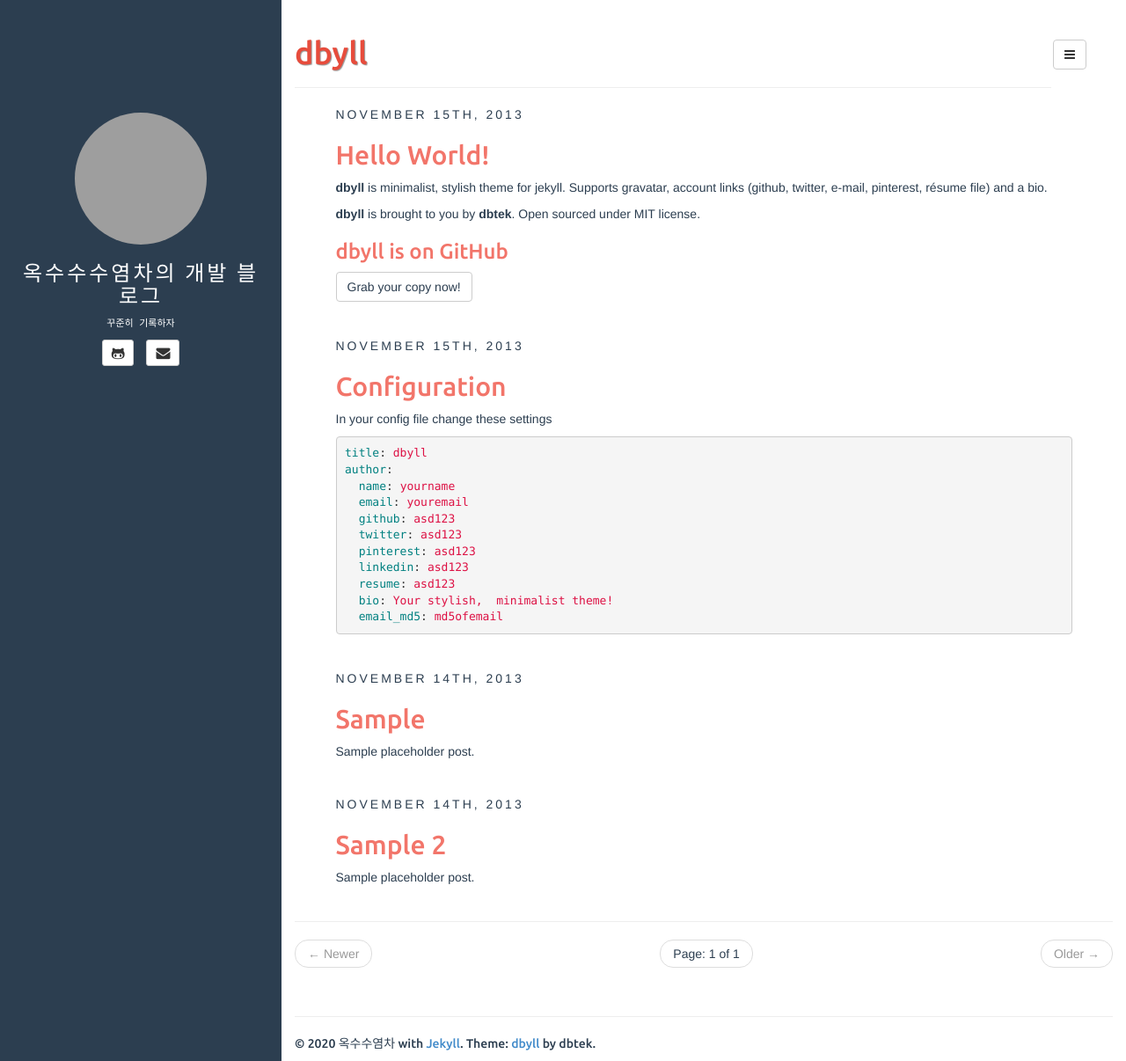
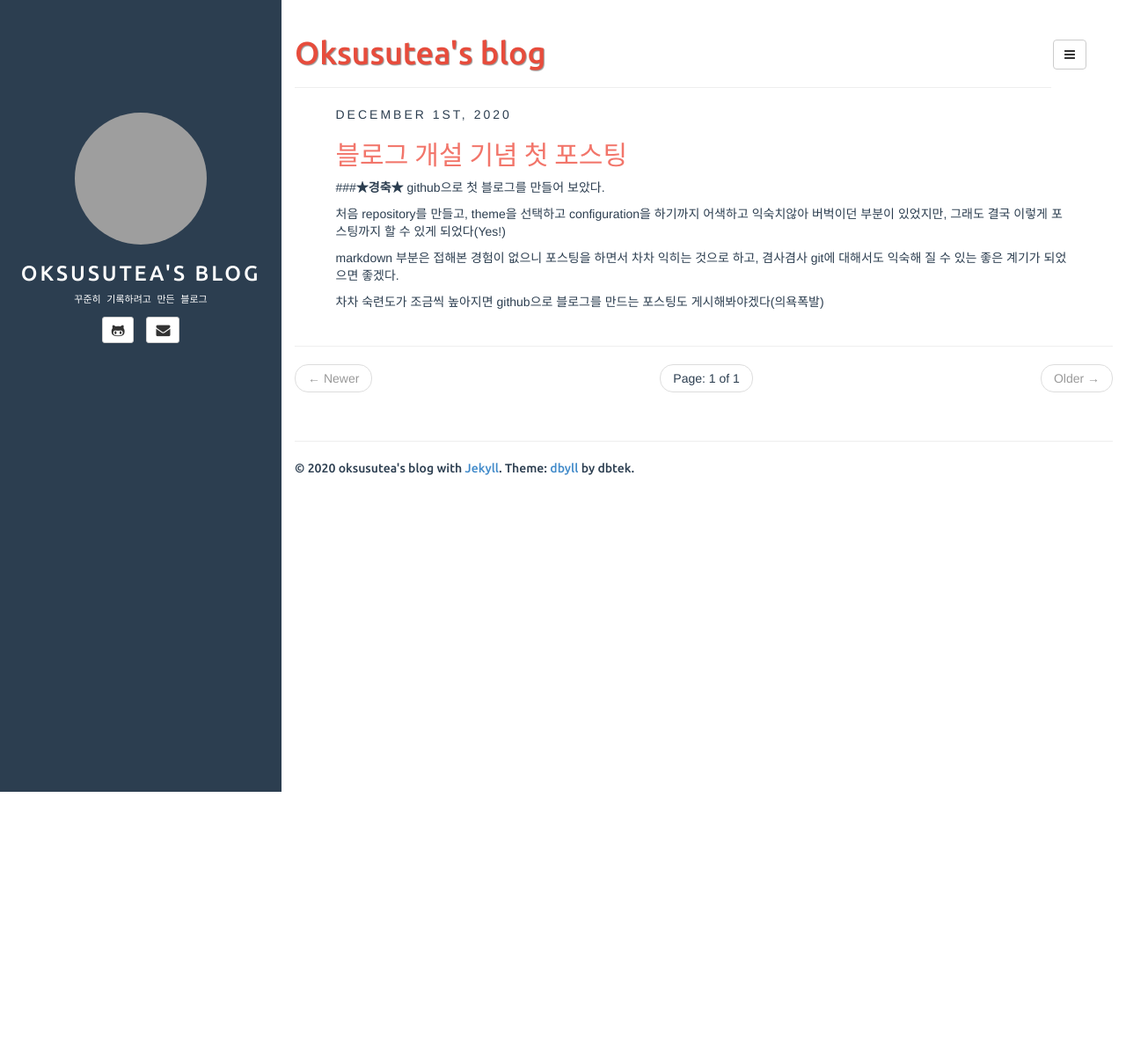
Before and after one commit to oksusutea/oksusutea.github.io, a Jekyll site: the page built from index.html, in a window 1280 px wide and 1206 px high. Shown: the whole window at 88% size. Built offline with Jekyll 4.4.1, drawn with Linux system fonts in a browser that asks for light colours; the list of posts is cut into pages by our own code; grey boxes are pictures that could not be loaded.

```diff
--- a/_config.yml
+++ b/_config.yml
@@ -7,23 +7,23 @@ highlighter: rouge
 markdown: kramdown
 disqus: dbyll
 google_analytics: dbyll
-title: 옥수수수염차의 개발 블로그
+title: Oksusutea's Blog
 
 defaults:
   -
     scope:
       path: "" # empty string for all files
     values:
-      title: dbyll
+      title: Oksusutea's blog
 
 description: Stylish Jekyll Theme
 author:
-  name: 옥수수염차
+  name: oksusutea's blog
   email: cjkim0118@gmail.com
   github: oksusutea
-  bio: 꾸준히 기록하자
+  bio: 꾸준히 기록하려고 만든 블로그
 
-rss_path: feed.xml
+
 categories_path: categories.html
 tags_path: tags.html
 
--- a/_posts/2013-11-14-sample-2.md
+++ /dev/null
@@ -1,11 +0,0 @@
----
-layout: post
-title: Sample 2
-categories: [general, demo, sample]
-tags: [demo, dbyll, dbtek, sample2]
-description: Sample placeholder post.
----
-
-Lorem ipsum dolor sit amet,  consectetur adipisicing elit,  sed do eiusmod tempor incididunt ut labore et dolore magna aliqua. Ut enim ad minim veniam,  quis nostrud exercitation ullamco laboris nisi ut aliquip ex ea commodo consequat. Duis aute irure dolor in reprehenderit in voluptate velit esse cillum dolore eu fugiat nulla pariatur. Excepteur sint occaecat cupidatat non proident,  sunt in culpa qui officia deserunt mollit anim id est laborum.
-
-Lorem ipsum dolor sit amet,  consectetur adipisicing elit,  sed do eiusmod tempor incididunt ut labore et dolore magna aliqua. Ut enim ad minim veniam,  quis nostrud exercitation ullamco laboris nisi ut aliquip ex ea commodo consequat. Duis aute irure dolor in reprehenderit in voluptate velit esse cillum dolore eu fugiat nulla pariatur. Excepteur sint occaecat cupidatat non proident,  sunt in culpa qui officia deserunt mollit anim id est laborum.
--- a/_posts/2013-11-15-configuration.md
+++ /dev/null
@@ -1,23 +0,0 @@
----
-layout: post
-title: Configuration
-categories: [general, setup, demo]
-tags: [demo, dbyll, dbtek, setup]
-fullview: true
----
-
-In your config file change these settings
-
-{% highlight yaml %}
-title: dbyll
-author:
-  name: yourname
-  email: youremail
-  github: asd123
-  twitter: asd123
-  pinterest: asd123
-  linkedin: asd123
-  resume: asd123
-  bio: Your stylish,  minimalist theme!
-  email_md5: md5ofemail
-{% endhighlight %}
--- a/_posts/2013-11-15-hello-world.md
+++ /dev/null
@@ -1,16 +0,0 @@
----
-layout: post
-title: Hello World!
-categories: [general, setup, demo]
-tags: [demo, dbyll, dbtek, setup]
-fullview: true
-comments: true
----
-
-**dbyll** is minimalist, stylish theme for jekyll. Supports gravatar, account links (github, twitter, e-mail, pinterest, résume file) and a bio.
-
-**dbyll** is brought to you by **[dbtek](http://ismaildemirbilek.com)**. Open sourced under [MIT](http://opensource.org/licenses/MIT) license.
-
-### dbyll is on GitHub
-
-<a class="btn btn-default" href="https://github.com/dbtek/dbyll">Grab your copy now!</a>
```
Also changed, not shown: _posts/2013-11-14-sample.md (deleted, +0 -17 lines), _posts/2020-12-01-fist-posting.md (added, +17 -0 lines).
